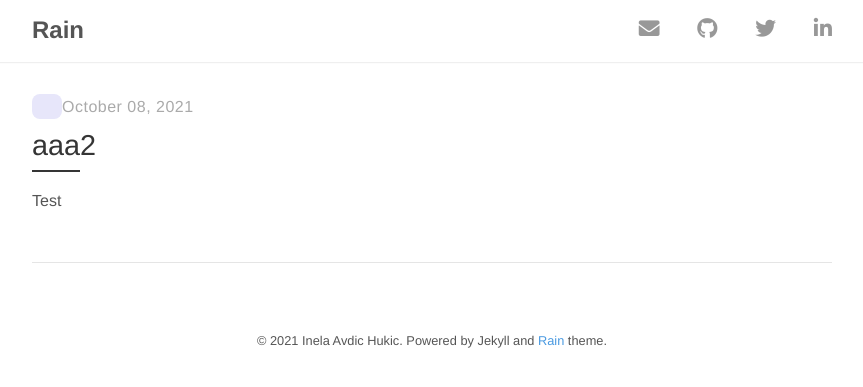
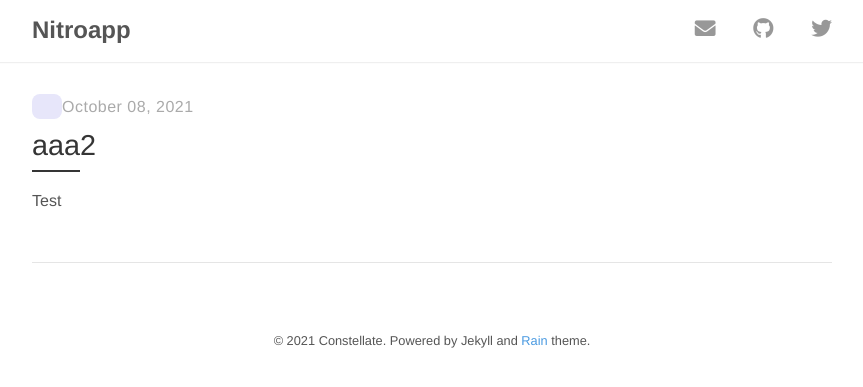
Before and after one commit to cns-nitroapp/blog, a Jekyll site: the page built from index.html, in a window 1280 px wide. Shown: the top 387 px of the page, without its empty margins (208-1071 px from the left). Built offline with Jekyll 4.4.1, drawn with Linux system fonts in a browser that asks for light colours; nearby versions of some CDN libraries; the list of posts is cut into pages by our own code.

Commit message:
Update _config.yml

```diff
--- a/_config.yml
+++ b/_config.yml
@@ -1,13 +1,13 @@
 # Site settings
-title:          Rain
-description:    "Rain is a simple and clean Jekyll theme with focus on content."
-url:            https://github.com/inelaah/rain
+title:          Nitroapp
+description:    "An educational platform"
+url:            https://nitroapp.de
 
 # Author
 author:
-  name:         Inela Avdic Hukic
-  email:        inelaah@gmail.com
-  url:          https://inelaah.com
+  name:         Constellate
+  email:        hello@constellate.pro
+  url:          https://constellate.pro
 
 # Build settings
 markdown:       kramdown
@@ -34,7 +34,7 @@ related_posts_section:
 
 # Links to social media
 social:
-  email: inelaah@gmail.com
-  github: https://github.com/inelaah
-  twitter: https://twitter.com
-  linkedin: https://ba.linkedin.com/in/inela-avdic-hukic-322354131
+  email: hello@constellate.pro
+  github: https://github.com/cns-nitroapp
+  twitter: https://twitter.com/ConstellateHQ
+  #linkedin: https://ba.linkedin.com/in/inela-avdic-hukic-322354131
```
